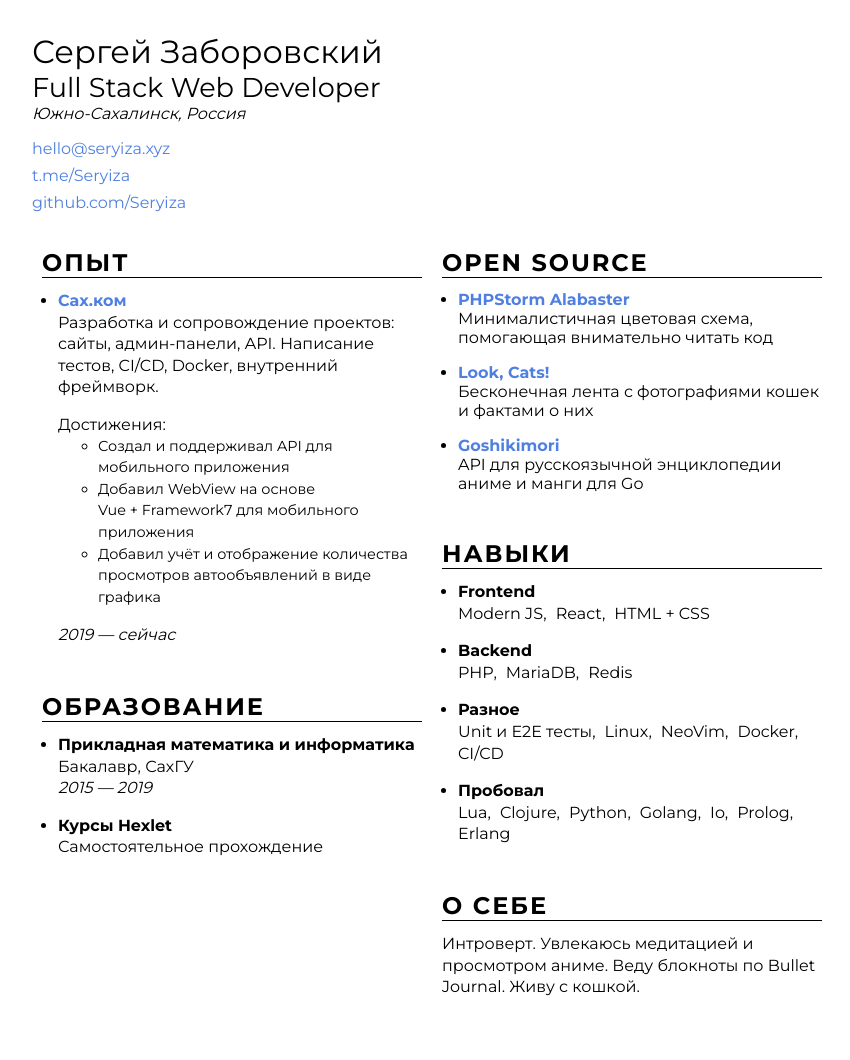
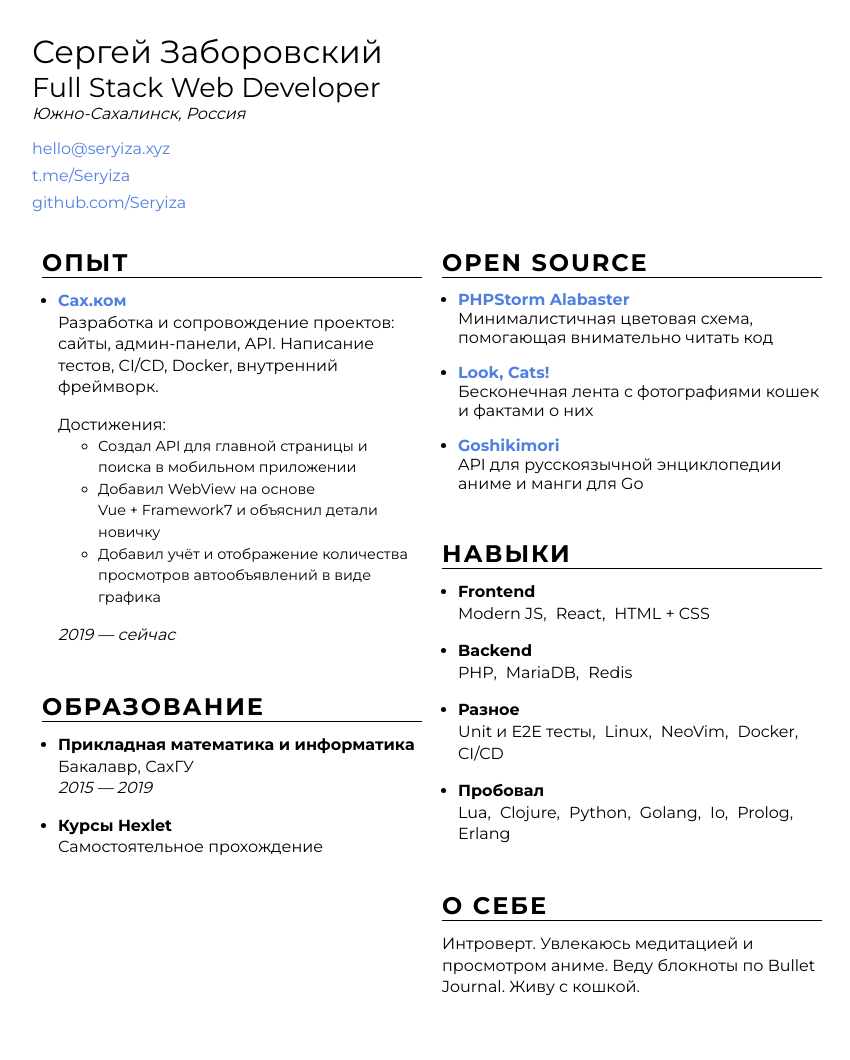
Before and after one commit to Seryiza/seryiza.github.io, a Jekyll site: the page built from resume.html, in a window 1280 px wide. Shown: the whole page, without its empty margins (208-1058 px from the left). Built offline with Jekyll 4.4.1, drawn with Linux system fonts in a browser that asks for light colours.

Commit message:
Небольшие правки опыта работы

```diff
--- a/resume.html
+++ b/resume.html
@@ -75,8 +75,8 @@
                                 <div class="list-item_has-top-margin">
                                     Достижения:
                                     <ul class="achievements">
-                                        <li>Создал и поддерживал API для мобильного приложения</li>
-                                        <li>Добавил WebView на основе Vue&nbsp;+&nbsp;Framework7 для мобильного приложения</li>
+                                        <li>Создал API для главной страницы и поиска в мобильном приложении</li>
+                                        <li>Добавил WebView на основе Vue&nbsp;+&nbsp;Framework7 и объяснил детали новичку</li>
                                         <li>Добавил учёт и отображение количества просмотров автообъявлений в виде графика</li>
                                     </ul>
                                 </div>
```
